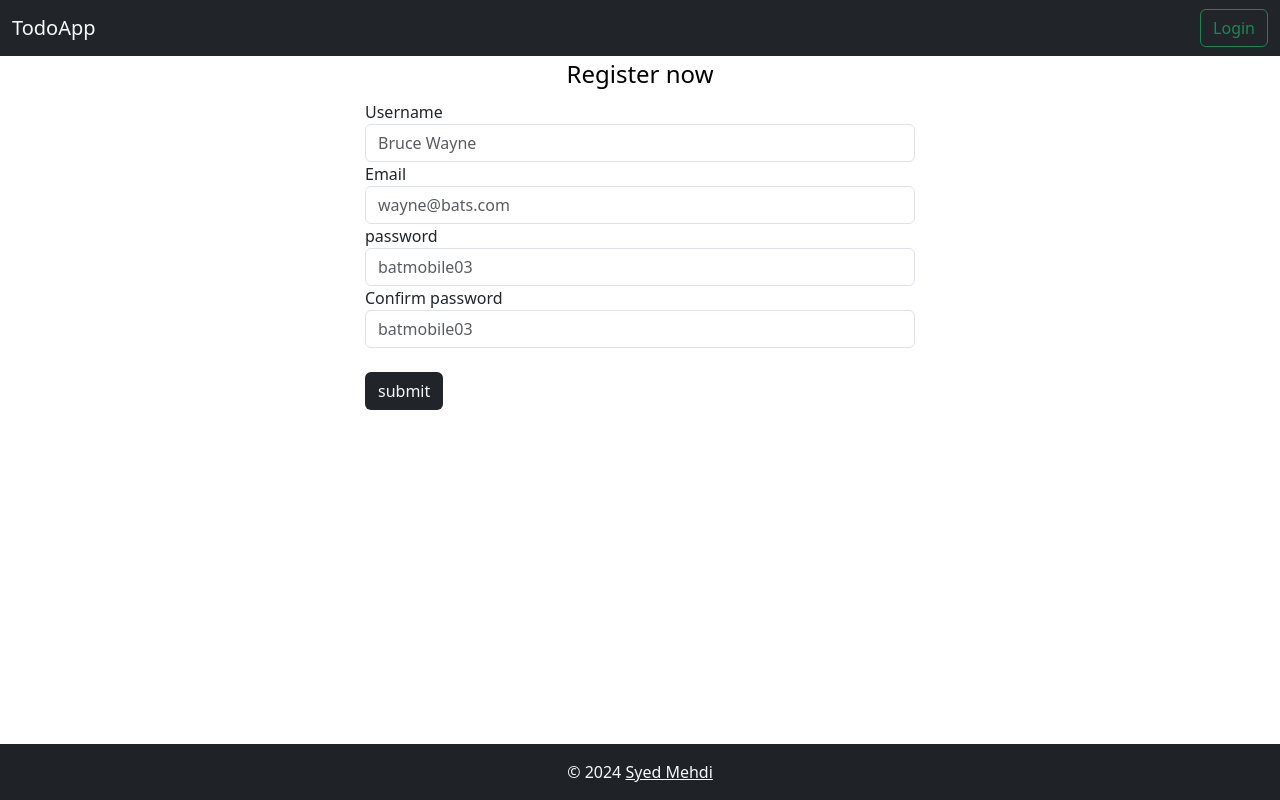
After one commit to Infamous003/todo-app, a Flask app: page /signup in a window 1280 px wide. The commit adds this page. Run offline with Flask 3, Linux system fonts and the light colour scheme; some libraries are stand-ins or nearby versions.

Commit message:
Add signup functionality with sqlite database

```diff
--- /dev/null
+++ b/todo/forms.py
@@ -0,0 +1,10 @@
+from flask_wtf import FlaskForm
+from wtforms import StringField, SubmitField, PasswordField, EmailField
+from wtforms.validators import DataRequired, Length, EqualTo, Email
+
+class SignupForm(FlaskForm):
+    name = StringField(label="Username", validators=[DataRequired()])
+    email = StringField(label="Email", validators=[DataRequired()])
+    password = PasswordField(label="password", validators=[DataRequired()])
+    confirm_password = PasswordField(label="Confirm password", validators=[EqualTo('password'), DataRequired()])
+    submit = SubmitField(label="submit")
--- a/todo/routes.py
+++ b/todo/routes.py
@@ -1,7 +1,22 @@
 from todo import app
-from flask import render_template
+from flask import render_template, url_for, flash, redirect
+from todo.forms import SignupForm
+from todo.models import User
+from todo import db
 
 @app.route("/")
 @app.route("/home")
 def home():
     return render_template("home.html")
+
+@app.route("/signup", methods=["GET","POST"])
+def signup_page():
+    form = SignupForm()
+    # print(form.errors)
+    if form.validate_on_submit():
+        usr = User(name=form.name.data, email=form.email.data, password_hash=form.password.data)
+        db.session.add(usr)
+        db.session.commit()
+        return redirect(url_for("home"))
+
+    return render_template("signup.html", form=form)
--- a/todo/templates/base.html
+++ b/todo/templates/base.html
@@ -19,11 +19,11 @@
 
     {% block content %}{% endblock %}
 
-    <footer class="bg-body-tertiary text-center text-lg-start mt-auto">
+    <footer class="bg-dark text-center text-lg-start text-light mt-auto">
         <!-- Copyright -->
         <div class="text-center p-3" style="background-color: rgba(0, 0, 0, 0.05);">
           © 2024
-          <a class="text-body" href="https://github.com/Infamous003">Syed Mehdi</a>
+          <a class="text-light" href="https://github.com/Infamous003">Syed Mehdi</a>
         </div>
         <!-- Copyright -->
       </footer>
--- a/todo/templates/home.html
+++ b/todo/templates/home.html
@@ -7,6 +7,6 @@
     <h1 class="display-2">Welcome to TodoApp</h1>
     <p class="lead mt-3">Organize your tasks, set goals, and boost productivity—all in one place. TodoApp makes it easy to stay on top of what matters.</p>
 
-    <a href="#" class="btn btn-success mt-4">Get Started</a>
+    <a href="{{ url_for('signup_page') }}" class="btn btn-success mt-4">Get Started</a>
 </div>
 {% endblock %}
--- /dev/null
+++ b/todo/templates/signup.html
@@ -0,0 +1,25 @@
+{% extends "base.html" %}
+
+{% block title %}Sign-up{% endblock %}
+
+{% block content %}
+<div class="container-sm">
+<form method="POST" style="max-width: 550px;margin: 0 auto 0 auto;" class="form-register">
+    {{ form.hidden_tag() }}
+    <legend class="text-body-emphasis" style="text-align: center;">Register now</legend>
+    {{ form.name.label() }}
+    {{ form.name(class="form-control", placeholder="Bruce Wayne") }}
+
+    {{ form.email.label() }}
+    {{ form.email(class="form-control", placeholder="wayne@bats.com") }}
+
+    {{ form.password.label() }}
+    {{ form.password(class="form-control", placeholder="batmobile03") }}
+
+    {{ form.confirm_password.label() }}
+    {{ form.confirm_password(class="form-control", placeholder="batmobile03") }}
+    <br>
+    {{ form.submit(class="btn bg-dark text-light", placeholder="Sign-up") }}
+</form>
+</div>
+{% endblock %}
--- /dev/null
+++ b/todo/templates/user.html
@@ -0,0 +1,3 @@
+{% extends "home.html" %}
+
+{% block title %}Welcome back {{ user }}{% endblock %}
```
Also changed, not shown: todo/__init__.py (+11 -0 lines), todo/models.py (added, +15 -0 lines), instance/data.sqlite (added).
